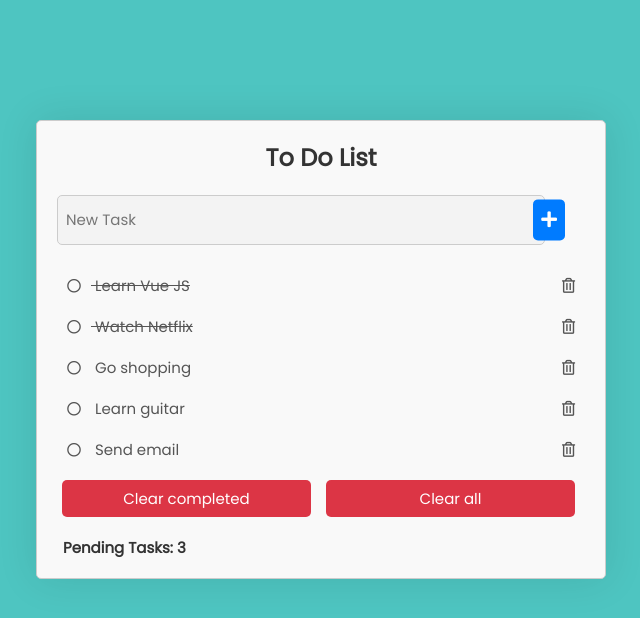
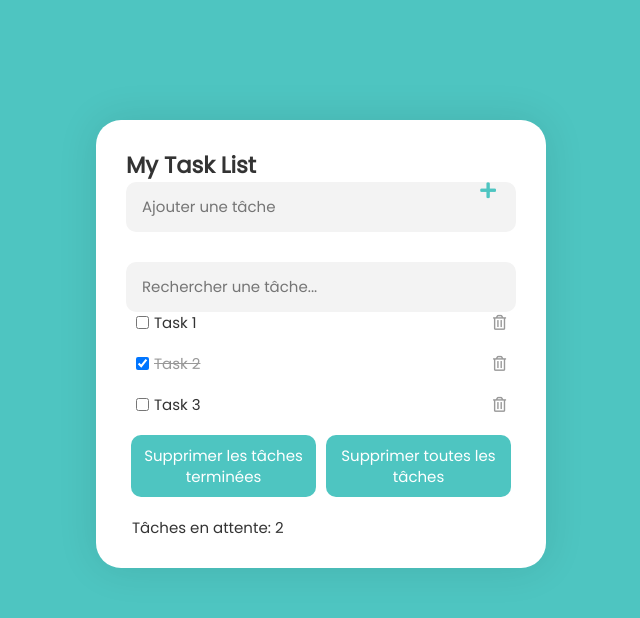
Before and after one commit to ka-chouchou1601/To_Do_List_VueJs, a Vue app in the folder Front_end/: page / in a window 1280 px wide. Shown: the top 618 px of the page, without its empty margins (319-959 px from the left). Built offline with nearby package versions, Linux system fonts and the light colour scheme.

Commit message:
out here still trying

```diff
--- a/Front_end/src/App.vue
+++ b/Front_end/src/App.vue
@@ -2,9 +2,10 @@
   <div id="app">
     <task-list-component
       :tasks="tasks"
+      listTitle="My Task List"
       @task-added="addTask"
       @task-removed="removeTask"
-      @task-completed="completeTask"
+      @task-updated="updateTask"
       @clear-completed="clearCompleted"
       @clear-all="clearAll"
     ></task-list-component>
@@ -22,49 +23,27 @@ export default {
   data() {
     return {
       tasks: [
-        {
-          id: 1,
-          title: "Learn Vue JS",
-          completed: true,
-        },
-        {
-          id: 2,
-          title: "Watch Netflix",
-          completed: true,
-        },
-        {
-          id: 3,
-          title: "Go shopping",
-          completed: false,
-        },
-        {
-          id: 4,
-          title: "Learn guitar",
-          completed: false,
-        },
-        {
-          id: 5,
-          title: "Send email",
-          completed: false,
-        },
+        { id: 1, title: "Task 1", completed: false },
+        { id: 2, title: "Task 2", completed: true },
+        { id: 3, title: "Task 3", completed: false },
       ],
     };
   },
   methods: {
     addTask(task) {
-      this.tasks.push(task); // Ajoute la nouvelle tâche à la liste des tâches
+      this.tasks.push(task);
     },
     removeTask(index) {
-      this.tasks.splice(index, 1); // Supprime la tâche de la liste des tâches
+      this.tasks.splice(index, 1);
     },
-    completeTask(task) {
-      task.completed = !task.completed; // Marque la tâche comme complétée ou non
+    updateTask({ index, task }) {
+      this.tasks[index] = task;
     },
     clearCompleted() {
-      this.tasks = this.tasks.filter(task => !task.completed); // Efface les tâches complétées
+      this.tasks = this.tasks.filter(task => !task.completed);
     },
     clearAll() {
-      this.tasks = []; // Efface toutes les tâches
+      this.tasks = [];
     },
   },
 };
--- a/Front_end/src/components/Task-item.vue
+++ b/Front_end/src/components/Task-item.vue
@@ -1,9 +1,14 @@
 <template>
   <li>
-    <button @click.self="$emit('complete')" :class="className">
-      <i class="far fa-circle"></i> {{ task.title }}
-    </button>
-    <button @click="$emit('remove')"><i class="far fa-trash-alt"></i></button>
+    <div class="task-item" @click="startEditing">
+      <input type="checkbox" v-model="isChecked" @click.stop>
+      <span v-if="!editing" :class="{ 'completed': isChecked }">{{ task.title }}</span>
+      <div v-else class="edit-form">
+        <input type="text" v-model="editedTitle" @keyup.enter="saveEdit">
+        <button @click="saveEdit"><i class="far fa-save"></i></button>
+      </div>
+    </div>
+    <button class="remove-btn" @click="removeTask"><i class="far fa-trash-alt"></i></button>
   </li>
 </template>
 
@@ -11,14 +16,68 @@
 export default {
   name: "TaskItem",
   props: ["task"],
+  data() {
+    return {
+      editing: false,
+      editedTitle: this.task.title,
+    };
+  },
   computed: {
-    className() {
-      let classes = ['toggle'];
-      if(this.task.completed) {
-        classes.push('toggle-completed');
+    isChecked: {
+      get() {
+        return this.task.completed;
+      },
+      set(value) {
+        this.$emit('update', { ...this.task, completed: value });
       }
-      return classes.join(' ');
+    }
+  },
+  methods: {
+    startEditing() {
+      this.editing = true;
+    },
+    saveEdit() {
+      this.$emit('update', { ...this.task, title: this.editedTitle });
+      this.editing = false;
+    },
+    removeTask() {
+      this.$emit('remove');
     }
   }
 };
 </script>
+
+<style scoped>
+.task-item {
+  cursor: pointer;
+  display: flex;
+  align-items: center;
+}
+
+.task-item span {
+  margin-left: 5px;
+}
+
+.edit-form input[type="text"] {
+  flex: 1;
+  padding: 5px;
+}
+
+.edit-form button {
+  margin-left: 5px;
+  background-color: transparent;
+  border: none;
+}
+
+.remove-btn {
+  background-color: transparent;
+  border: none;
+  color: #999;
+  cursor: pointer;
+}
+
+.completed {
+  text-decoration: line-through;
+  color: #999;
+}
+</style>
--- a/Front_end/src/components/Task_Component.vue
+++ b/Front_end/src/components/Task_Component.vue
@@ -1,37 +1,38 @@
 <template>
   <div class="container">
     <div class="task">
-      <div class="title">
-        <h1> To Do List</h1>
-      </div>
       <div class="form">
+        <h2>{{ listTitle }}</h2>
         <input
           type="text"
-          placeholder="New Task"
+          placeholder="Ajouter une tâche"
           v-model="newTask"
           @keyup.enter="addTask"
         />
         <button @click="addTask"><i class="fas fa-plus"></i></button>
       </div>
+      <input type="text" v-model="searchQuery" placeholder="Rechercher une tâche...">
       <div class="taskItems">
         <ul>
-          <li v-if="tasks.length === 0" class="empty-task">No tasks yet.</li>
-          <task-item
-            v-for="(task, index) in tasks"
-            :key="task.id"
-            :task="task"
-            @remove="removeTask(index)"
-            @complete="completeTask(task)"
-          ></task-item>
+          <li v-if="filteredTasks.length === 0" class="empty-task">Aucune tâche en cours.</li>
+          <transition-group name="fade" tag="div">
+            <task-item
+              v-for="(task, index) in filteredTasks"
+              :key="task.id"
+              :task="task"
+              @update="updateTask(index, $event)"
+              @remove="removeTask(index)"
+            ></task-item>
+          </transition-group>
         </ul>
       </div>
       <div class="clearBtns">
-        <button @click="clearCompleted">Clear completed</button>
-        <button @click="clearAll">Clear all</button>
+        <button @click="clearCompleted">Supprimer les tâches terminées</button>
+        <button @click="clearAll">Supprimer toutes les tâches</button>
       </div>
       <div class="pendingTasks">
-        <span v-if="incomplete === 0">No pending tasks.</span>
-        <span v-else>Pending Tasks: {{ incomplete }}</span>
+        <span v-if="incomplete === 0">Aucune tâche en attente.</span>
+        <span v-else>Tâches en attente: {{ incomplete }}</span>
       </div>
     </div>
   </div>
@@ -42,36 +43,34 @@ import TaskItem from "./Task-item.vue";
 
 export default {
   name: "TaskListComponent",
-  props: ['tasks'],
+  props: ['tasks', 'listTitle'],
   components: {
     TaskItem,
   },
   data() {
     return {
       newTask: "",
+      searchQuery: ""
     };
   },
   computed: {
     incomplete() {
-      return this.tasks.filter(this.inProgress).length;
+      return this.tasks.filter(task => !task.completed).length;
+    },
+    filteredTasks() {
+      return this.tasks.filter(task => task.title.toLowerCase().includes(this.searchQuery.toLowerCase()));
     },
   },
   methods: {
     addTask() {
-      if (this.newTask) {
+      if (this.newTask.trim() !== "") {
         this.$emit('task-added', {
           id: Date.now(),
-          title: this.newTask,
+          title: this.newTask.trim(),
           completed: false,
         });
         this.newTask = "";
       }
-    },
-    inProgress(task) {
-      return !this.isCompleted(task);
-    },
-    isCompleted(task) {
-      return task.completed;
     },
     clearCompleted() {
       this.$emit('clear-completed');
@@ -79,8 +78,8 @@ export default {
     clearAll() {
       this.$emit('clear-all');
     },
-    completeTask(task) {
-      this.$emit('task-completed', task);
+    updateTask(index, updatedTask) {
+      this.$emit('task-updated', { index, task: updatedTask });
     },
     removeTask(index) {
       this.$emit('task-removed', index);
@@ -90,65 +89,5 @@ export default {
 </script>
 
 <style scoped>
-.container {
-  max-width: 600px;
-  margin: auto;
-}
-
-.task {
-  background-color: #f9f9f9;
-  border: 1px solid #ccc;
-  border-radius: 5px;
-  padding: 20px;
-}
-
-.title h1 {
-  margin: 0;
-  font-size: 24px;
-}
-
-.form {
-  margin-top: 20px;
-}
-
-.form input[type="text"] {
-  padding: 8px;
-  width: calc(100% - 40px);
-  border-radius: 5px;
-  border: 1px solid #ccc;
-}
-
-.form button {
-  padding: 8px;
-  margin-left: 10px;
-  background-color: #007bff;
-  color: #fff;
-  border: none;
-  border-radius: 5px;
-  cursor: pointer;
-}
-
-.taskItems ul {
-  list-style: none;
-  padding: 0;
-}
-
-.clearBtns button {
-  padding: 8px 20px;
-  margin-right: 10px;
-  background-color: #dc3545;
-  color: #fff;
-  border: none;
-  border-radius: 5px;
-  cursor: pointer;
-}
-
-.pendingTasks span {
-  font-weight: bold;
-}
-
-.empty-task {
-  color: #999;
-  font-style: italic;
-}
+/* Vos styles CSS spécifiques ici */
 </style>
```
